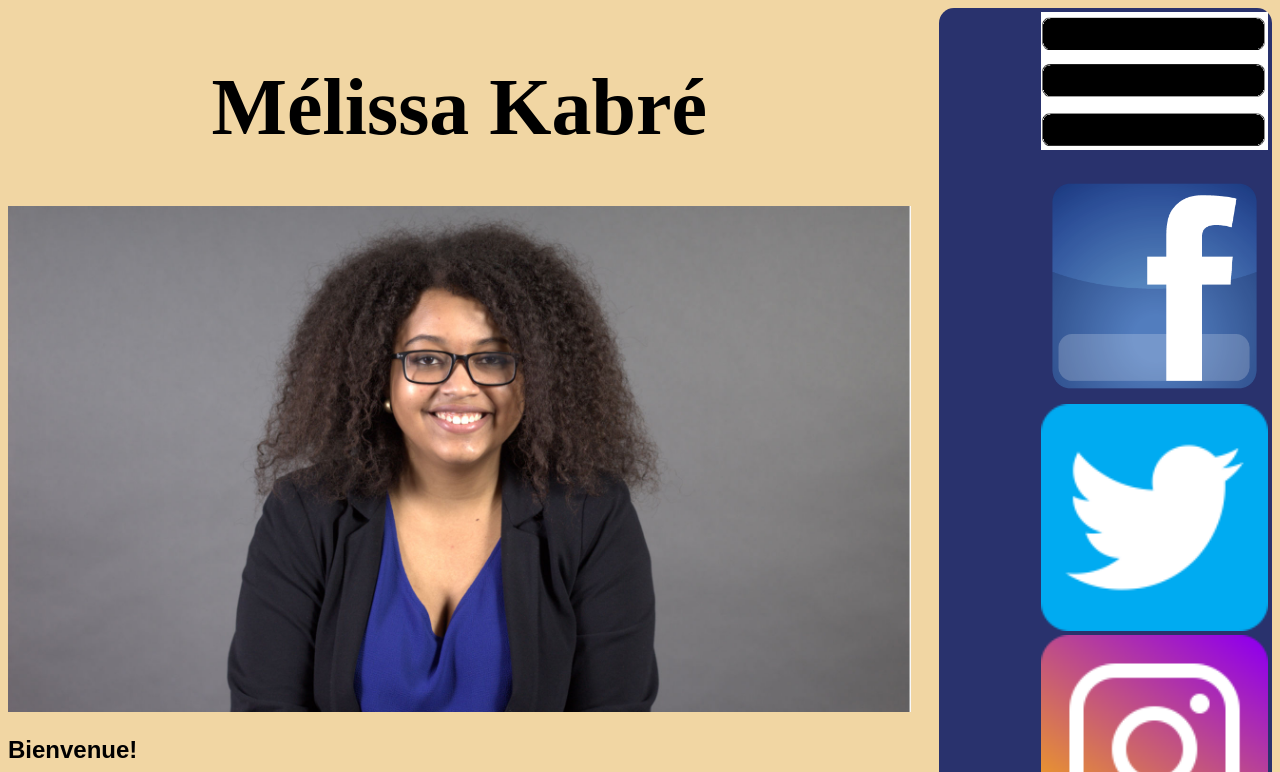
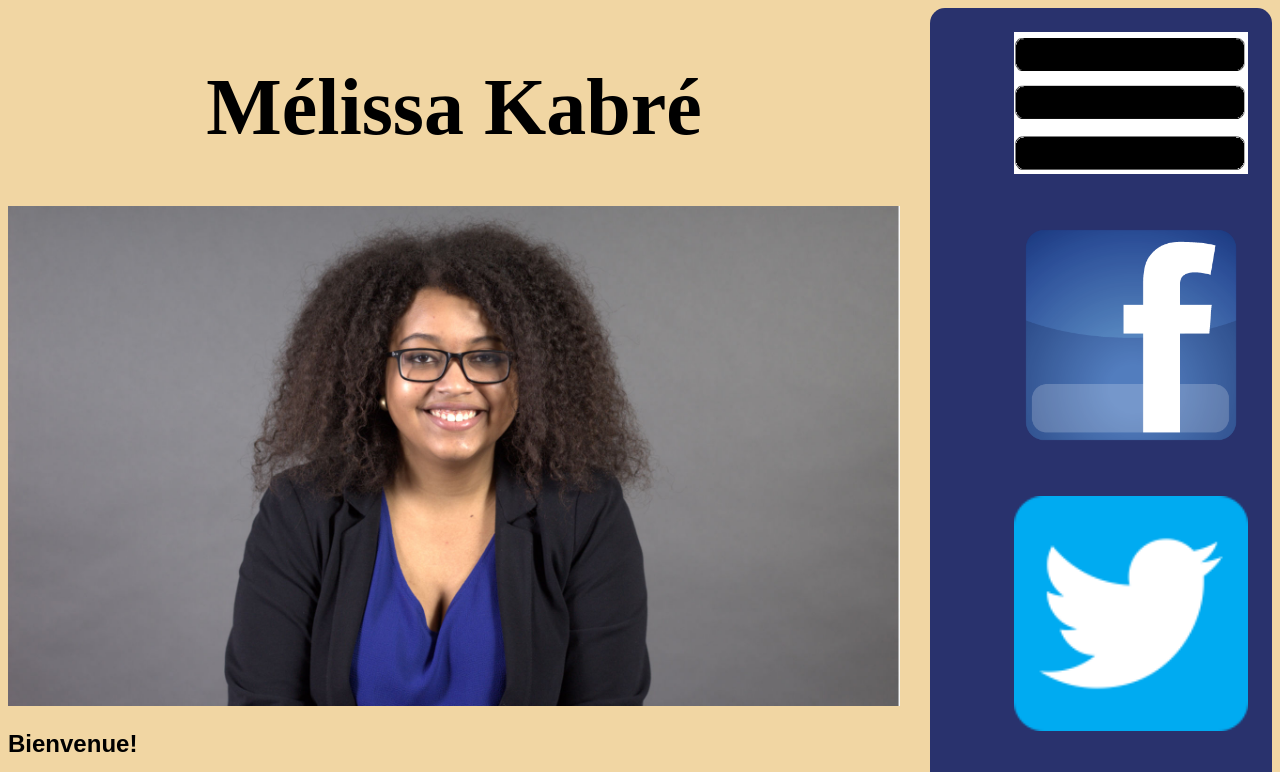
Before and after one commit to mkabre/Site-CV, a plain HTML site: page index.html in a window 1280 px wide. Shown: the top 772 px of the page. Drawn offline with Linux system fonts and the light colour scheme.

Commit message:
v1.6
nav bar icons fixed

```diff
--- a/index.html
+++ b/index.html
@@ -7,7 +7,7 @@
 	<body>
 	<nav>
 		<ul style="list-style-type:none" class="nav">
-					<li><a href="#" class="bar"><img src="logos/bar.png"/></a></li></br>
+					<li><a href="#" class="bar"><img src="logos/bar.png"/></a></li>
 						<ul class="expanded_menu">
 							<li><a href=#>Mon expérience</a></li>
 							<li><a href=#>Ma formation</a></li>
--- a/style.css
+++ b/style.css
@@ -37,9 +37,9 @@ body{
 .nav img{
 	position:relative;
 	width:70%;
-	margin:auto;
-	padding:auto;
+	margin:20px;
 }
+
 .nav li{
 	margin:auto;
 }
```
